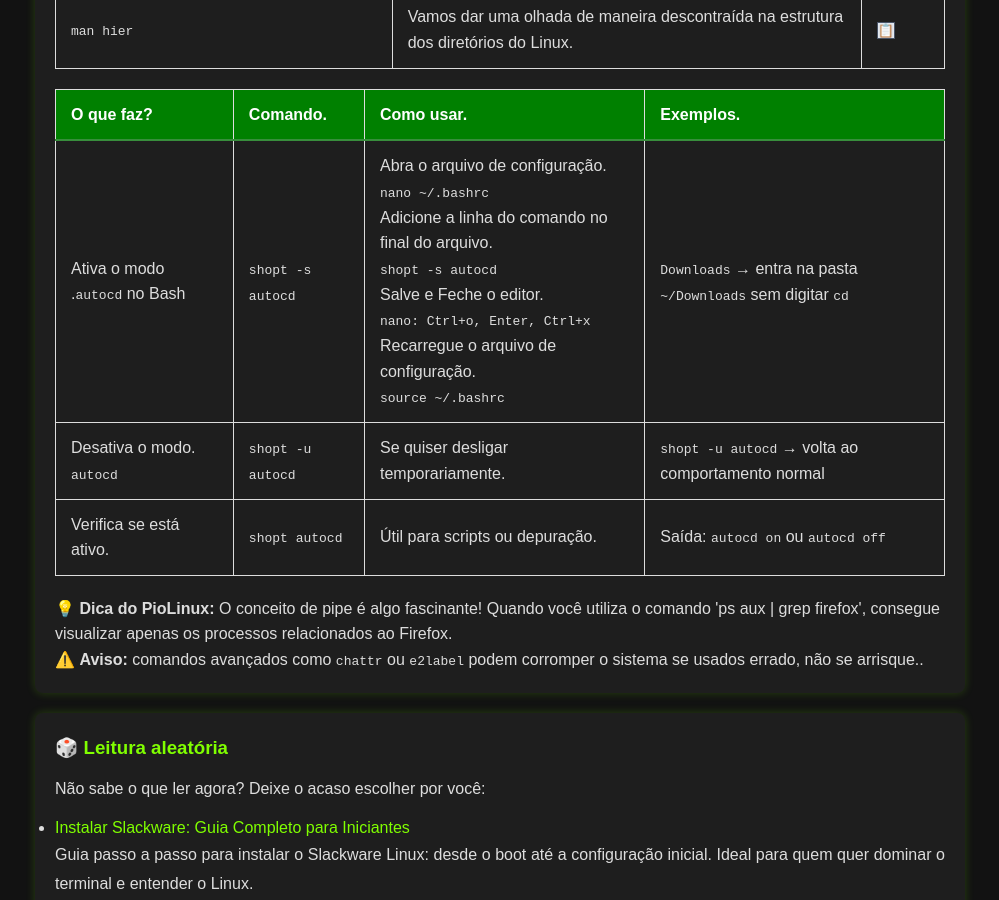
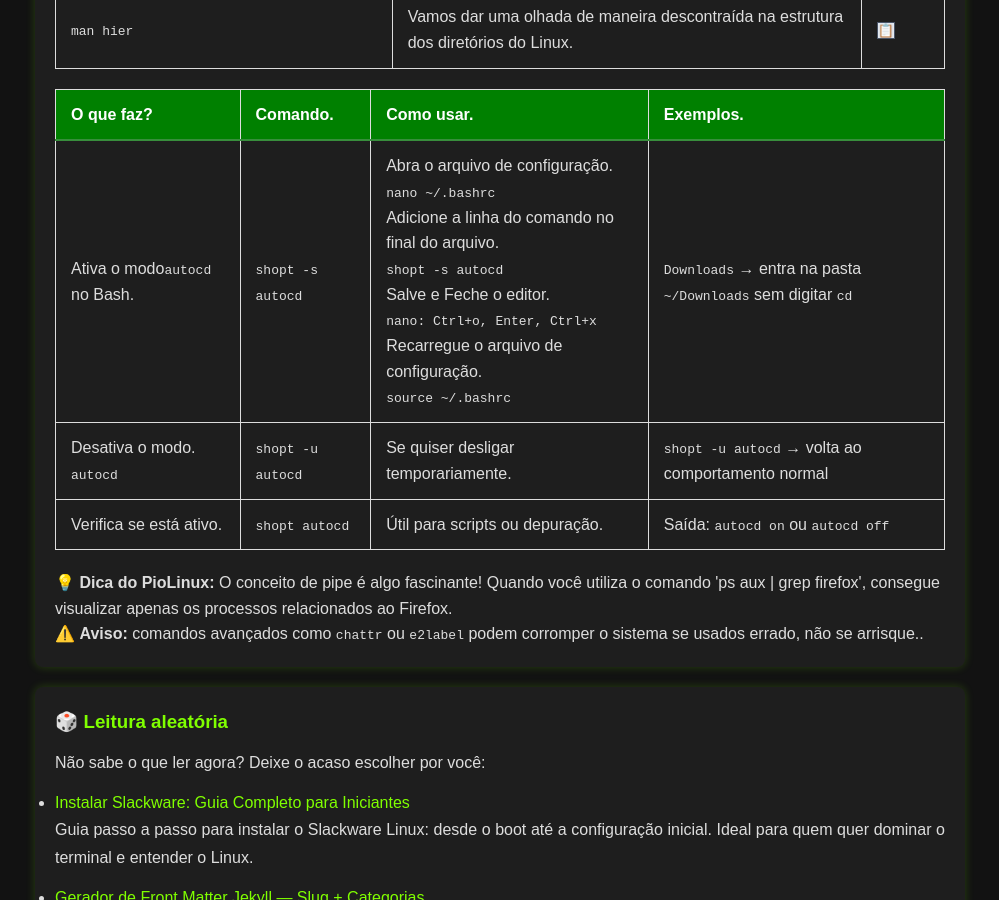
Before and after one commit to Piolinux/piolinux-site, a Jekyll site: the page built from _pages/_comandos/comandos-avancados-e-dicas.md, in a window 1280 px wide and 900 px high, scrolled down 1367 px. Shown: the whole window, without its empty margins (140-1139 px from the left). Built offline with Jekyll 4.4.1, drawn with Linux system fonts in a browser that asks for light colours.

```diff
--- a/_pages/_comandos/comandos-avancados-e-dicas.md
+++ b/_pages/_comandos/comandos-avancados-e-dicas.md
@@ -150,7 +150,7 @@ function filtrarLinhas(termo) {
   </thead>
   <tbody>
     <tr>
-      <td data-label="O que faz?">Ativa o modo .<code>autocd</code> no Bash</td>
+      <td data-label="O que faz?">Ativa o modo<code>autocd</code> no Bash.</td>
       <td data-label="Comando"><code>shopt -s autocd</code></td>
       <td data-label="Como usar">Abra o arquivo de configuração. <code>nano ~/.bashrc</code><br>Adicione a linha do comando no final do arquivo.<br><code>shopt -s autocd</code><br>Salve e Feche o editor.<br><code>nano: Ctrl+o, Enter, Ctrl+x</code><br>Recarregue o arquivo de configuração.<br><code>source ~/.bashrc</code></td>
       <td data-label="Exemplo"><code>Downloads</code> → entra na pasta <code>~/Downloads</code> sem digitar <code>cd</code></td>
```
